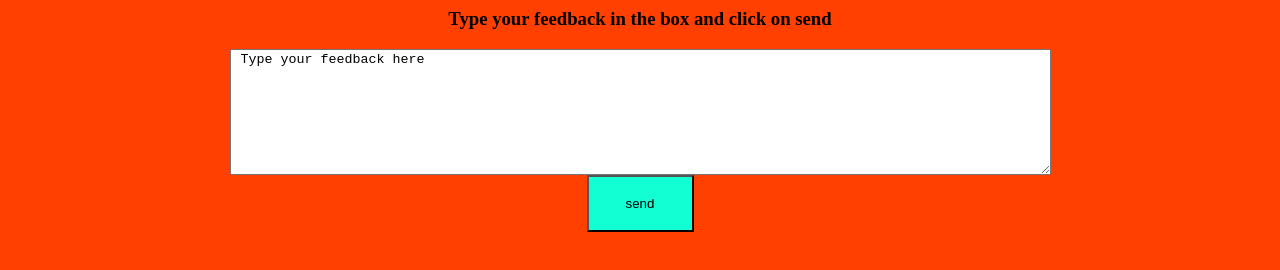
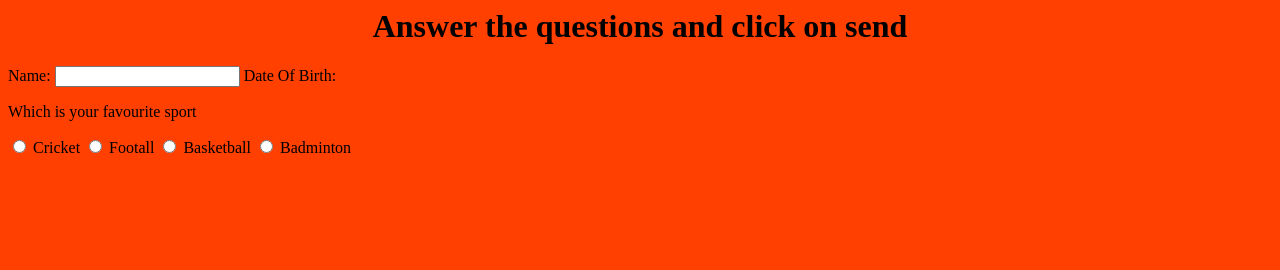
Before and after one commit to Advaithva/AVA42, a plain HTML site: page index.html in a window 1280 px wide. Drawn offline with Linux system fonts and the light colour scheme.

Commit message:
Update index.html

```diff
--- a/index.html
+++ b/index.html
@@ -3,12 +3,15 @@
 		<title> Feedback form </title>
 	</head>
 	<body bgcolor = "#ff4000">
-		<center>
-			<h3> Type your feedback in the box and click on send </h3>
-			<form action = "FEEDBACK.html">
-			<textarea cols = "100" rows = "8"> Type your feedback here </textarea><br>
-			<a href = "FEEDBACK.html"><input href = "FEEDBACK.html" type = "submit" value = "send" name = "Send" style = "height:57px; width:107px; background-color:#12ffd3;"></a>
-			</form>
+	<center>
+		<h1> Answer the questions and click on send </h1>
 		</center>
+		Name: <input type = "text" name = "name">
+		Date Of Birth: <nput type = "date">
+		<p> Which is your favourite sport </p>
+		<input type = "radio" name = "sport"> Cricket
+		<input type = "radio" name = "sport"> Footall
+		<input type = "radio" name = "sport"> Basketball
+		<input type = "radio" name = "sport"> Badminton
 	</body>
 </html>
```
